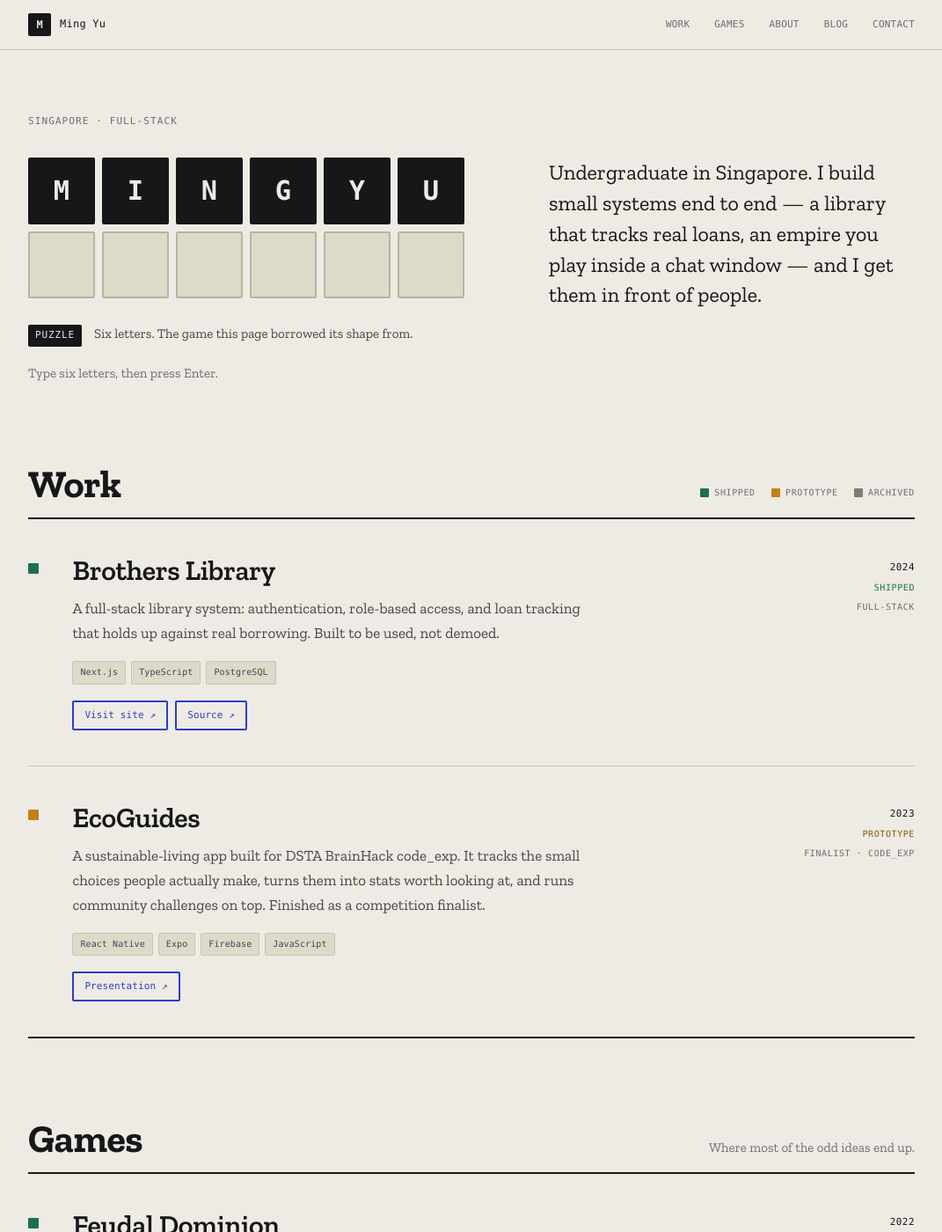
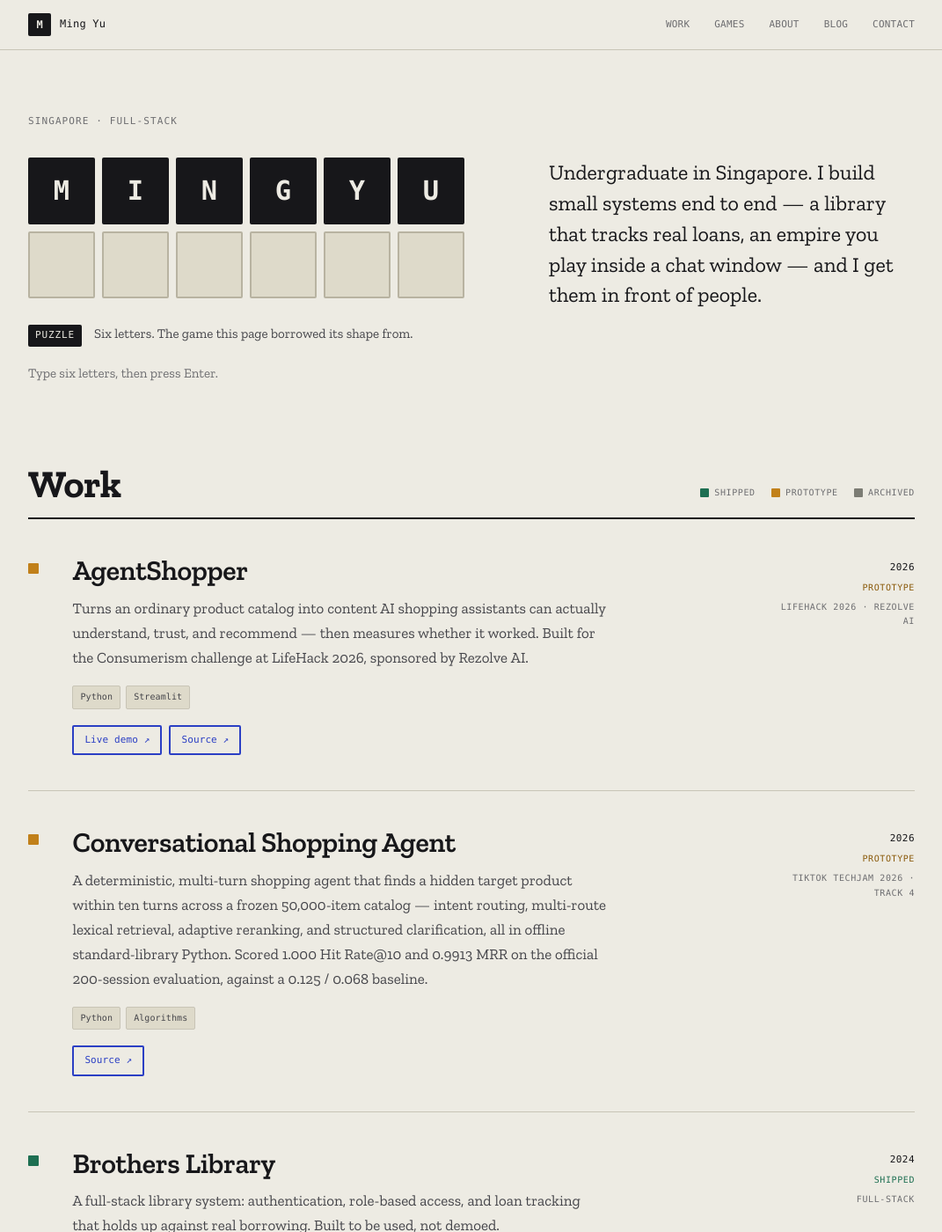
Before and after one commit to mingyyu/mingyyu.github.io, a Jekyll site: the page index.html, which Jekyll copies as it is, in a window 1280 px wide and 1400 px high. Shown: the whole window at 88% size, without its empty margins (104-1175 px from the left). Built offline with Jekyll 4.4.1, drawn with Linux system fonts in a browser that asks for light colours; some web fonts are replaced.

Commit message:
Add LifeHack 2026 and TechJam 2026 hackathon projects to Work
Adds AgentShopper (LifeHack 2026, Rezolve AI Consumerism challenge) and
the Conversational Shopping Agent (TikTok TechJam 2026, Track 4) as new
entries at the top of the Work section.

```diff
--- a/index.html
+++ b/index.html
@@ -118,6 +118,58 @@
         </div>
 
         <ol class="index">
+
+          <li class="entry entry--marigold">
+            <div class="entry__gutter" aria-hidden="true"></div>
+            <div class="entry__body">
+              <h3 class="entry__title">AgentShopper</h3>
+              <p class="entry__desc">
+                Turns an ordinary product catalog into content AI shopping assistants can actually
+                understand, trust, and recommend &mdash; then measures whether it worked. Built for the
+                Consumerism challenge at LifeHack 2026, sponsored by Rezolve&nbsp;AI.
+              </p>
+              <ul class="tags">
+                <li>Python</li>
+                <li>Streamlit</li>
+              </ul>
+              <p class="entry__links">
+                <a href="https://agentshopper.streamlit.app/" target="_blank" rel="noopener noreferrer">Live demo</a>
+                <a href="https://github.com/mingyyu/lifehack-2026" target="_blank" rel="noopener noreferrer">Source</a>
+              </p>
+            </div>
+            <p class="entry__meta">
+              <span class="entry__year">2026</span>
+              <span class="entry__status">Prototype</span>
+              <span class="entry__role">LifeHack 2026 &middot; Rezolve AI</span>
+            </p>
+          </li>
+
+          <li class="entry entry--marigold">
+            <div class="entry__gutter" aria-hidden="true"></div>
+            <div class="entry__body">
+              <h3 class="entry__title">Conversational Shopping Agent</h3>
+              <p class="entry__desc">
+                A deterministic, multi-turn shopping agent that finds a hidden target product within
+                ten turns across a frozen 50,000-item catalog &mdash; intent routing, multi-route lexical
+                retrieval, adaptive reranking, and structured clarification, all in offline standard-library
+                Python. Scored 1.000 Hit Rate@10 and 0.9913 MRR on the official 200-session evaluation,
+                against a 0.125 / 0.068 baseline.
+              </p>
+              <ul class="tags">
+                <li>Python</li>
+                <li>Algorithms</li>
+              </ul>
+              <p class="entry__links">
+                <a href="https://github.com/mingyyu/techjam-conversational-search" target="_blank"
+                  rel="noopener noreferrer">Source</a>
+              </p>
+            </div>
+            <p class="entry__meta">
+              <span class="entry__year">2026</span>
+              <span class="entry__status">Prototype</span>
+              <span class="entry__role">TikTok TechJam 2026 &middot; Track 4</span>
+            </p>
+          </li>
 
           <li class="entry entry--jade">
             <div class="entry__gutter" aria-hidden="true"></div>
```
